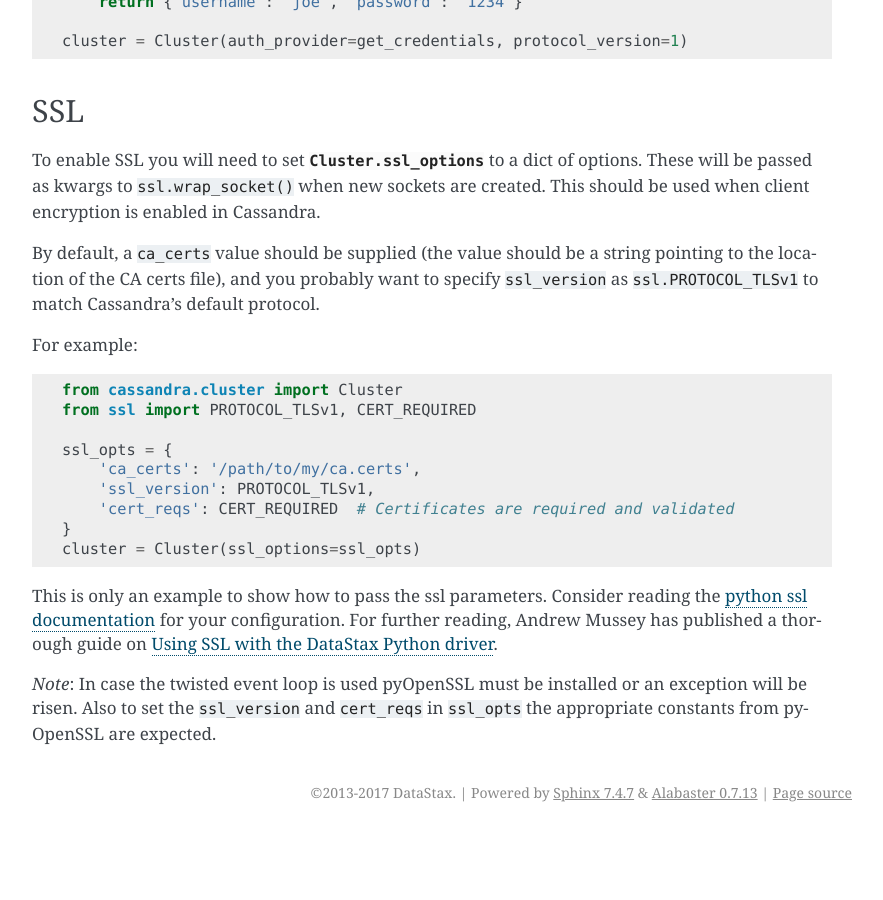
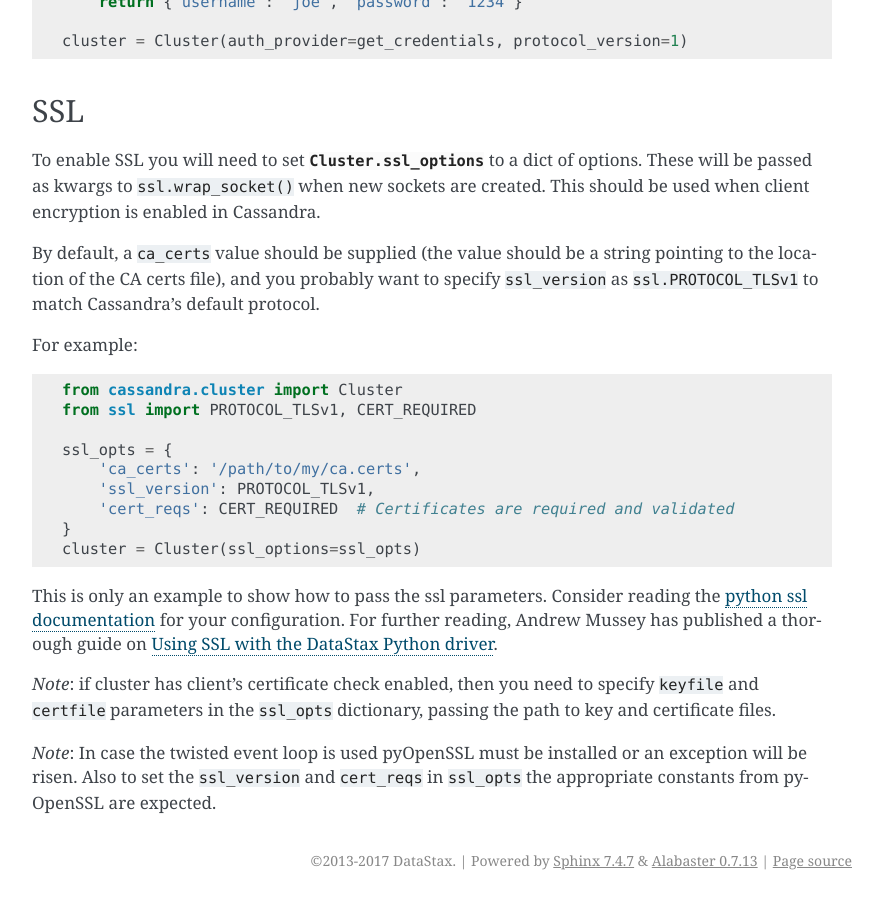
Before and after one commit to datastax/python-driver, a Sphinx documentation site: the page built from docs/security.rst, in a window 1280 px wide and 900 px high, scrolled down 1034 px. Shown: the whole window, without its empty margins (258-1141 px from the left). Built offline with Sphinx 7.4.7, drawn with Linux system fonts in a browser that asks for light colours; pages that are not in the unit, such as notebooks, are missing from menus; before the commit the page ends 1866 px from its top, so only the background shows below that.

Commit message:
explicitly say about keyfile and certfile parameters for SSL

```diff
--- a/docs/security.rst
+++ b/docs/security.rst
@@ -88,5 +88,7 @@ the `python ssl documentation <https://docs.python.org/2/library/ssl.html#ssl.wr
 your configuration. For further reading, Andrew Mussey has published a thorough guide on
 `Using SSL with the DataStax Python driver <http://blog.amussey.com/post/64036730812/cassandra-2-0-client-server-ssl-with-datastax-python>`_.
 
+*Note*: if cluster has client's certificate check enabled, then you need to specify ``keyfile`` and ``certfile`` parameters in the ``ssl_opts`` dictionary, passing the path to key and certificate files.
+
 *Note*: In case the twisted event loop is used pyOpenSSL must be installed or an exception will be risen. Also
 to set the ``ssl_version`` and ``cert_reqs`` in ``ssl_opts`` the appropriate constants from pyOpenSSL are expected.
```
